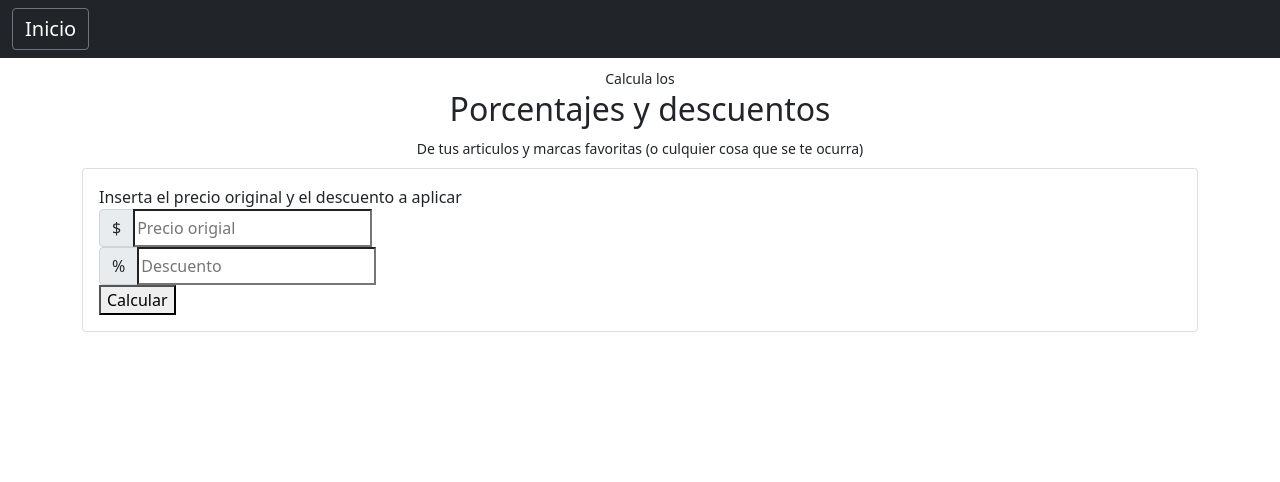
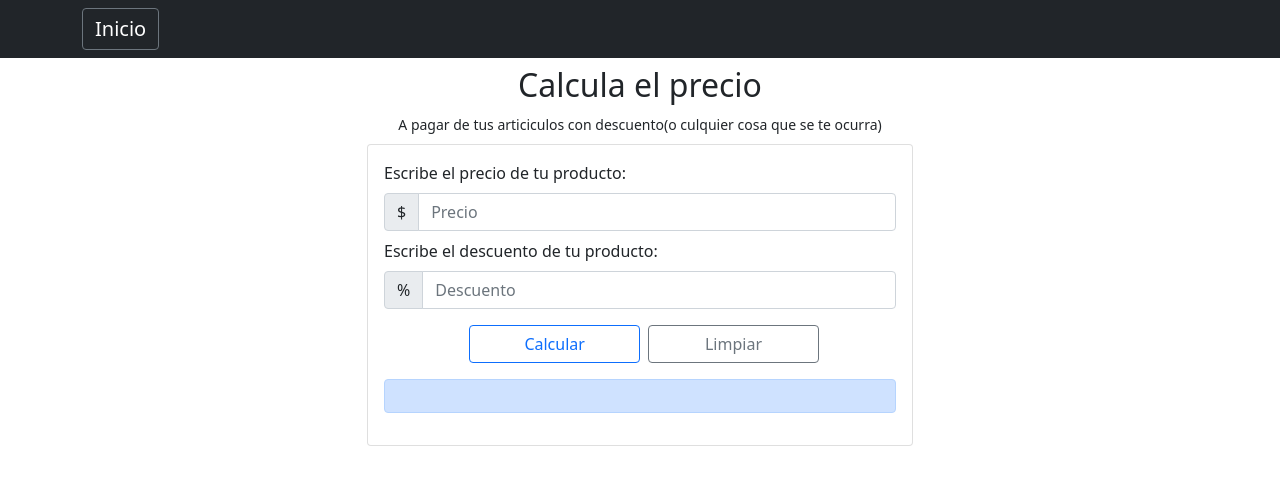
Before and after one commit to YavGz/cPracticoJsPlatzi, a website: page descuentos.html in a window 1280 px wide. Drawn offline with nearby package versions, Linux system fonts and the light colour scheme.

Commit message:
Descuentos por porcentaje terminados

```diff
--- a/descuentos.html
+++ b/descuentos.html
@@ -11,40 +11,46 @@
 </head>
 <body>
   <header class="mb-2">
-    <!-- As a link -->
     <nav class="navbar navbar-dark bg-dark">
-      <div class="container-fluid">
-        <a class="navbar-brand btn btn-outline-secondary" href="#">Inicio</a>
+      <div class="container">
+        <div class="col">
+          <a class="navbar-brand btn btn-outline-secondary" href="#">Inicio</a>
+        </div>
       </div>
     </nav>
   </header>
   <main class="container">
     <div class="row">
       <div class="col text-center mb-2">
-        <small>Calcula los</small>
-        <h1 class="h2">Porcentajes y descuentos</h1>
-        <small>De tus articulos y marcas favoritas (o culquier cosa que se te ocurra)</small>
+        <h1 class="h2">Calcula el precio</h1>
+        <small> A pagar de tus articiculos con descuento(o culquier cosa que se te ocurra)</small>
       </div>
     </div>
     <div class="row">
-      <div class="col-12 ">
+      <div class="col-12 col-md-6 offset-md-3 ">
         <div class="card">
+          <form class="card-body " action="">
+            <label for="OriginalPrice" class="mb-2">
+              Escribe el precio de tu producto:
+            </label>
+            <div class="input-group mb-2">
+              <span class="input-group-text" id="basic-addon1">$</span>
+              <input id="OriginalPrice" type="number" class="form-control" placeholder="Precio" aria-label="Precio">
+            </div>
+            <label for="Discount" class="mb-2">
+              Escribe el descuento de tu producto:
+            </label>
+            <div class="input-group mb-3">
+              <span class="input-group-text" id="basic-addon1">%</span>
+              <input id="Discount" type="number" class="form-control" placeholder="Descuento">
+            </div>
 
-          <form class="card-body " action="">
-            <label for="OriginalPrice">
-              Inserta el precio original y el descuento a aplicar
-            </label>
-            <div class="input-group">
-              <span class="input-group-text" id="basic-addon1">$</span>
-              <input id="OriginalPrice" type="number" placeholder="Precio origial">
+            <button type="button" class="btn btn-outline-primary col-4 mb-3 me-1 offset-2" onclick="calcPriceOffer()">Calcular</button>
+            <button type="button" class="btn btn-outline-secondary col-4 mb-3" onclick="cleanInputs()">Limpiar</button>
+            <div id="priceResult" class="alert alert-primary" role="alert">
+
             </div>
-            <div class="input-group">
-              <span class="input-group-text" id="basic-addon1">%</span>
-              <input id="Off" type="number" placeholder="Descuento">
-            </div>
-            <button type="button" onclick="calcPriceOffer()">Calcular</button>
           </form>
-
         </div>
       </div>
     </div>
--- a/descuentos.js
+++ b/descuentos.js
@@ -5,11 +5,20 @@ function priceWithOff(price, off) {
 }
 
 const calcPriceOffer = () => {
-  const input = document.getElementById("OriginalPrice")
-  const input2 = document.getElementById("Off")
-  const price = input.value;
-  const off = input2.value;
-  const total = priceWithOff(price, off);
+  // inputs y valores
+  const priceInput = document.getElementById("OriginalPrice");
+  const discountInput = document.getElementById("Discount");
+  const priceValue = priceInput.value;
+  const discountValue = discountInput.value;
+  const total = priceWithOff(priceValue, discountValue);
+  // input para respuesta
+  const priceResult = document.getElementById("priceResult");
+  priceResult.innerHTML = `El precio a pagar con el descuento es: $${total} MXN`;
+}
 
-  alert(`El precio total con su descuento es de: $ ${total} MXN`);
+const cleanInputs = () => {
+  const priceInput = document.getElementById("OriginalPrice").value = "";
+  const discountInput = document.getElementById("Discount").value = "";
+  const priceResult = document.getElementById("priceResult");
+  priceResult.innerText = "";
 }
```
